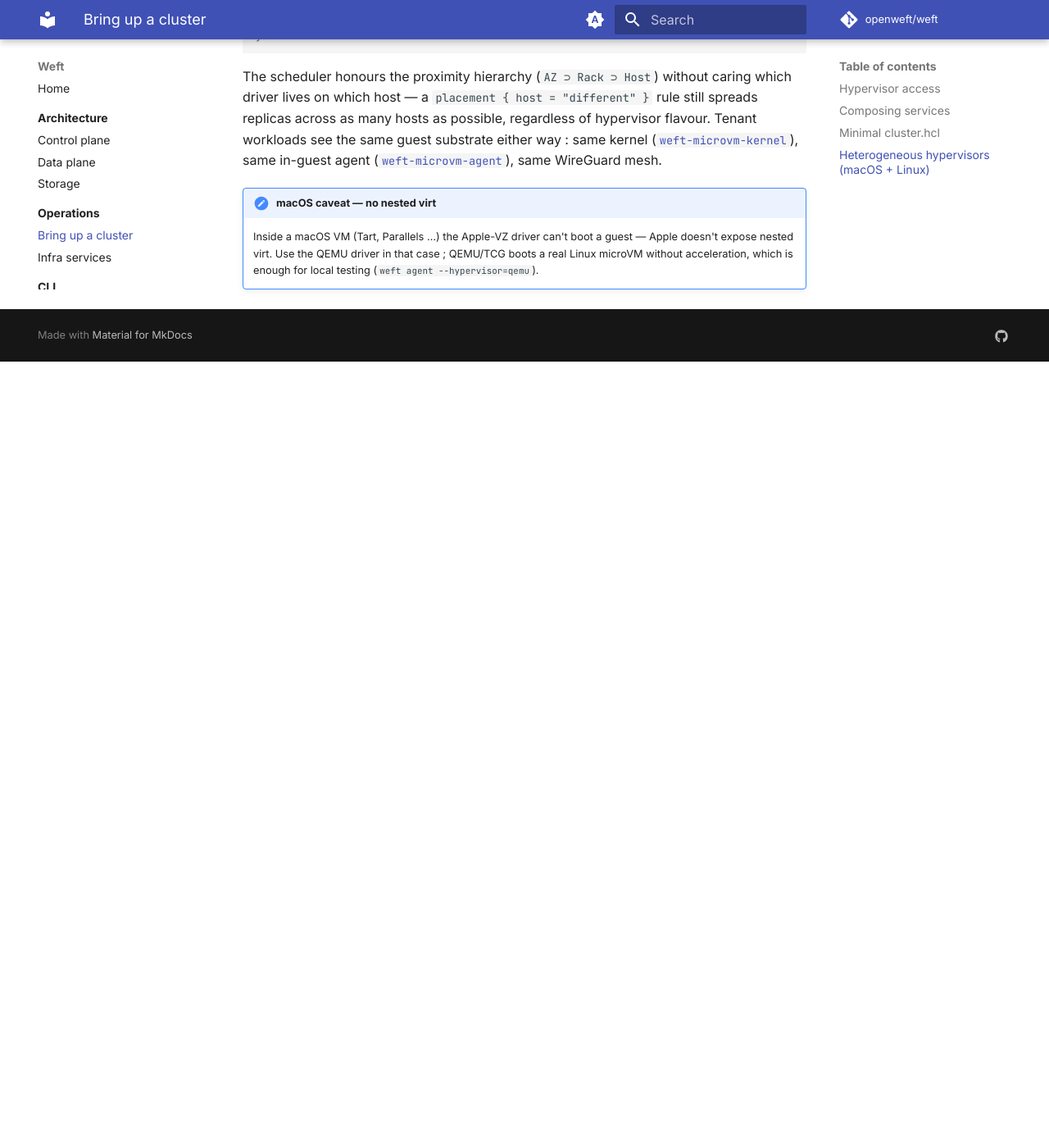
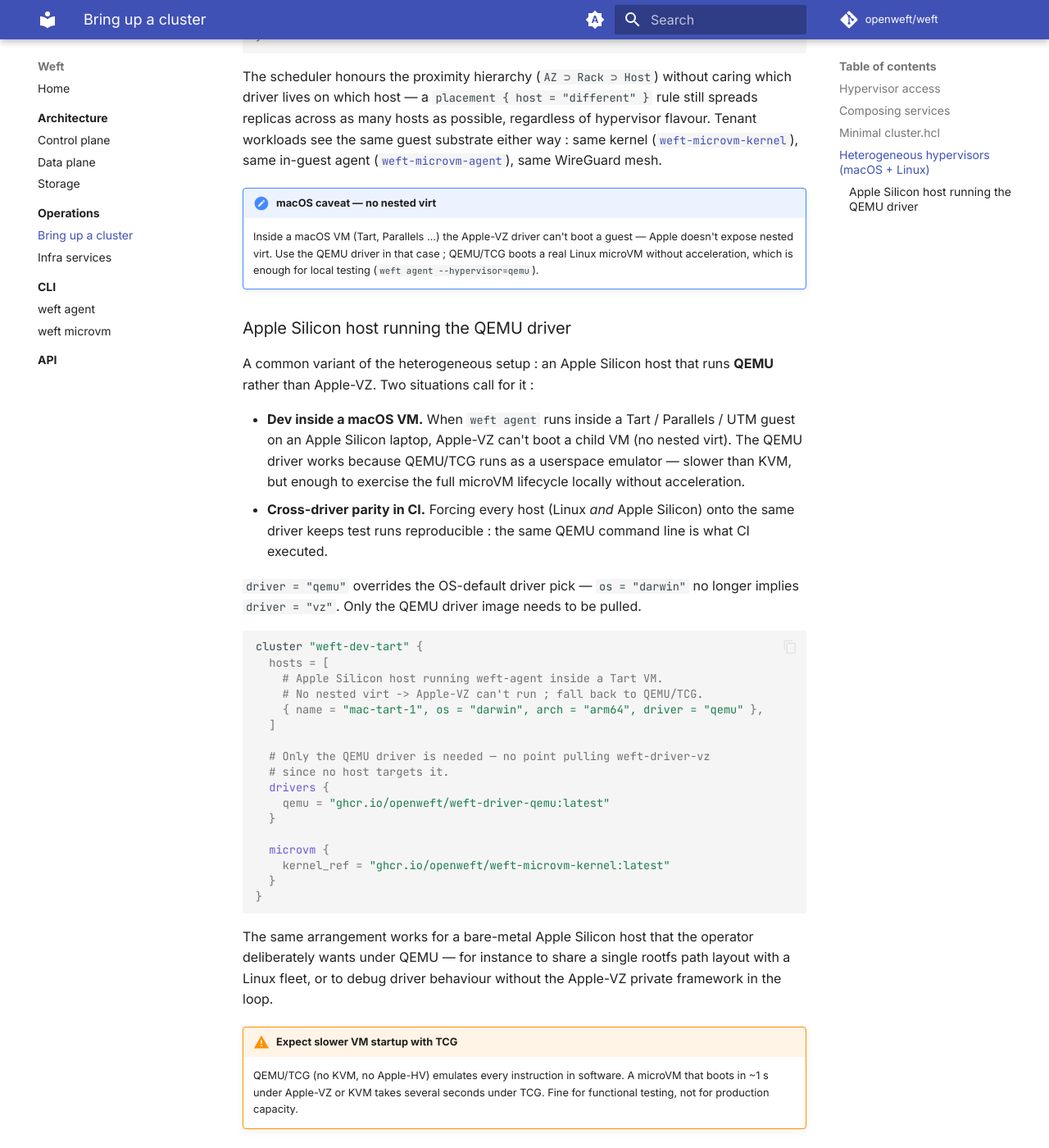
Before and after one commit to openweft/openweft.github.io, an MkDocs documentation site: the page built from docs/operations/bring-up.md, in a window 1280 px wide and 1400 px high, scrolled down 1960 px. Shown: the whole window at 82% size. Built offline with MkDocs 1.6.1 and Material for MkDocs 9.7.7, drawn with Linux system fonts in a browser that asks for light colours; comment, search, counter and statistics services are not loaded; before the commit the page ends 2401 px from its top, so only the background shows below that.

Commit message:
docs : document an Apple Silicon host running the QEMU driver
The heterogeneous-hypervisor section showed darwin → vz and linux →
qemu as the obvious pairing. The other half of the matrix (darwin →
qemu) needs documenting too — it's the canonical dev setup inside
a Tart VM (Apple-VZ can't nest, so we fall back to QEMU/TCG) and the
shape any operator uses when they want one-driver-everywhere for CI
parity.

Added an "Apple Silicon host running the QEMU driver" sub-section
under Heterogeneous hypervisors :
- Why : nested-virt impossibility inside macOS VMs, plus the CI
  cross-driver-parity case.
- HCL : single darwin/arm64 host pinned to `driver = "qemu"`, and
  only the QEMU driver image declared in `drivers {}`.
- TCG performance caveat — emulation vs hardware acceleration, fine
  for functional tests, not for production capacity.

Co-Authored-By: Claude Opus 4.7 <noreply@anthropic.com>

````diff
--- a/docs/operations/bring-up.md
+++ b/docs/operations/bring-up.md
@@ -106,3 +106,53 @@ same WireGuard mesh.
     driver in that case ; QEMU/TCG boots a real Linux microVM
     without acceleration, which is enough for local testing
     (`weft agent --hypervisor=qemu`).
+
+### Apple Silicon host running the QEMU driver
+
+A common variant of the heterogeneous setup : an Apple Silicon host
+that runs **QEMU** rather than Apple-VZ. Two situations call for it :
+
+- **Dev inside a macOS VM.** When `weft agent` runs inside a Tart /
+  Parallels / UTM guest on an Apple Silicon laptop, Apple-VZ can't
+  boot a child VM (no nested virt). The QEMU driver works because
+  QEMU/TCG runs as a userspace emulator — slower than KVM, but enough
+  to exercise the full microVM lifecycle locally without
+  acceleration.
+- **Cross-driver parity in CI.** Forcing every host (Linux *and*
+  Apple Silicon) onto the same driver keeps test runs reproducible :
+  the same QEMU command line is what CI executed.
+
+`driver = "qemu"` overrides the OS-default driver pick — `os = "darwin"`
+no longer implies `driver = "vz"`. Only the QEMU driver image needs
+to be pulled.
+
+```hcl
+cluster "weft-dev-tart" {
+  hosts = [
+    # Apple Silicon host running weft-agent inside a Tart VM.
+    # No nested virt -> Apple-VZ can't run ; fall back to QEMU/TCG.
+    { name = "mac-tart-1", os = "darwin", arch = "arm64", driver = "qemu" },
+  ]
+
+  # Only the QEMU driver is needed — no point pulling weft-driver-vz
+  # since no host targets it.
+  drivers {
+    qemu = "ghcr.io/openweft/weft-driver-qemu:latest"
+  }
+
+  microvm {
+    kernel_ref = "ghcr.io/openweft/weft-microvm-kernel:latest"
+  }
+}
+```
+
+The same arrangement works for a bare-metal Apple Silicon host that
+the operator deliberately wants under QEMU — for instance to share a
+single rootfs path layout with a Linux fleet, or to debug driver
+behaviour without the Apple-VZ private framework in the loop.
+
+!!! warning "Expect slower VM startup with TCG"
+    QEMU/TCG (no KVM, no Apple-HV) emulates every instruction in
+    software. A microVM that boots in ~1 s under Apple-VZ or KVM
+    takes several seconds under TCG. Fine for functional testing,
+    not for production capacity.
````
